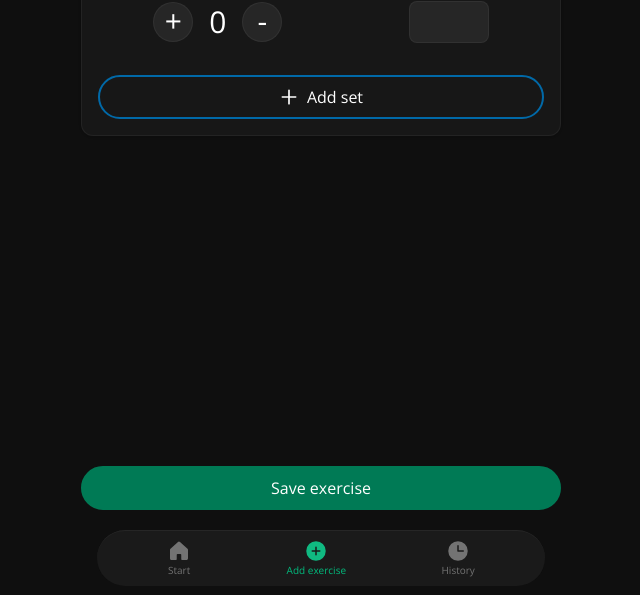
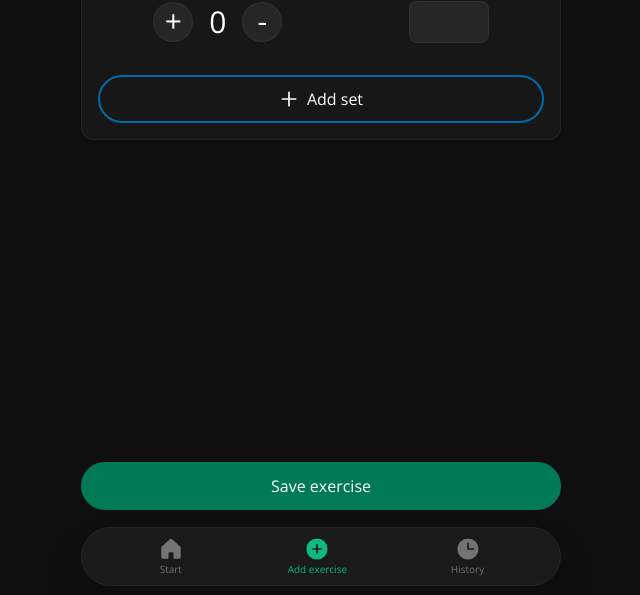
Before and after one commit to alexanderiksson/barbellbook, a React (Vite) app: page /add-exercise in a window 1280 px wide. Shown: the part 202-797 px from the top of the page, without its empty margins (319-959 px from the left). Built offline with nearby package versions, Linux system fonts and the light colour scheme.

Commit message:
Styling and fixes

```diff
--- a/src/components/common/Buttons.tsx
+++ b/src/components/common/Buttons.tsx
@@ -36,7 +36,7 @@ export function LinkButton({ children, to, variant = "neutral", className = "" }
             to={to}
             className={`${handleVariant(
                 variant
-            )} px-4 py-2 rounded-full inline-flex justify-center items-center gap-2 border-2 ${className}`}
+            )} px-4 py-2.5 rounded-full inline-flex justify-center items-center gap-2 border-2 ${className}`}
         >
             {children}
         </Link>
@@ -48,7 +48,7 @@ export function Button({ children, variant = "neutral", className = "", onClick
         <button
             className={`${handleVariant(
                 variant
-            )} px-4 py-2 rounded-full inline-flex justify-center items-center cursor-pointer gap-2 border-2 ${className}`}
+            )} px-4 py-2.5 rounded-full inline-flex justify-center items-center cursor-pointer gap-2 border-2 ${className}`}
             onClick={onClick}
         >
             {children}
--- a/src/components/common/Notice.tsx
+++ b/src/components/common/Notice.tsx
@@ -39,7 +39,7 @@ export default function Notice({ registerTrigger, msg }: NoticeProps) {
         <div
             className={`${
                 notice ? "top-2" : "-top-full"
-            } content text-center p-2 bg-emerald-700/50 border border-white/10 rounded-lg fixed w-full z-20 backdrop-blur-3xl transition-all duration-300`}
+            } content text-center p-3 bg-emerald-700/50 border border-white/10 rounded-lg fixed w-full z-20 backdrop-blur-3xl transition-all duration-300`}
         >
             {msg}
         </div>
--- a/src/components/layout/Navigation.tsx
+++ b/src/components/layout/Navigation.tsx
@@ -21,7 +21,7 @@ const Tab = ({ to, label, Icon }: TabProps) => {
         >
             {({ isActive }) => (
                 <>
-                    <Icon color={isActive ? "#10b981" : "#737373"} />
+                    <Icon color={isActive ? "#10b981" : "#737373"} size="26px" />
                     <span>{label}</span>
                 </>
             )}
@@ -33,7 +33,7 @@ export default function Navigation() {
     return (
         <nav
             id="mobile-nav"
-            className="max-w-md bg-neutral-800/50 backdrop-blur-xl border-t border-white/5 fixed bottom-3 w-11/12 py-2 z-20 rounded-full left-1/2 transform -translate-x-1/2"
+            className="content bg-neutral-800/50 backdrop-blur-xl border border-white/5 fixed bottom-3 py-2 z-20 rounded-full left-1/2 transform -translate-x-1/2 shadow-2xl"
         >
             <div className="content">
                 <ul className="flex justify-around items-center">
--- a/src/main.tsx
+++ b/src/main.tsx
@@ -2,6 +2,8 @@ import { StrictMode } from "react";
 import { createRoot } from "react-dom/client";
 import "./index.css";
 import App from "./App.tsx";
+
+console.log("https://alexeriksson.se");
 
 createRoot(document.getElementById("root")!).render(
     <StrictMode>
--- a/src/pages/AddExercise.tsx
+++ b/src/pages/AddExercise.tsx
@@ -8,10 +8,13 @@ import WeightInput from "../components/pages/AddExercise/WeightInput";
 import SetTable from "../components/pages/AddExercise/SetTable";
 import Notice from "../components/common/Notice";
 import { AlertModal } from "../components/common/Modals";
+import Loader from "../components/common/Loader";
 
 import PlusIcon from "../assets/icons/PlusIcon";
 
 export default function AddExercise() {
+    const [loading, setLoading] = useState<boolean>(false);
+
     const { addExercise, currentSets, saveCurrentSets, removeCurrentSets, clearCurrentSets } =
         useWorkout();
 
@@ -27,6 +30,10 @@ export default function AddExercise() {
     const [modalText, setModalText] = useState("");
     const openModal = () => setIsModalOpen(true);
     const closeModal = () => setIsModalOpen(false);
+
+    if (loading) {
+        return <Loader />;
+    }
 
     return (
         <>
@@ -103,6 +110,7 @@ export default function AddExercise() {
                             setModalText("Enter exercise name.");
                             openModal();
                         } else {
+                            setLoading(true);
                             const newExercise = {
                                 name,
                                 sets: [...currentSets],
--- a/src/pages/Home.tsx
+++ b/src/pages/Home.tsx
@@ -6,11 +6,14 @@ import { LinkButton, Button } from "../components/common/Buttons";
 import ExerciseCard from "../components/pages/Home/ExerciseCard";
 import Notice from "../components/common/Notice";
 import { ConfirmModal, PromptModal } from "../components/common/Modals";
+import Loader from "../components/common/Loader";
 
 import PlusIcon from "../assets/icons/PlusIcon";
 import DoneIcon from "../assets/icons/DoneIcon";
 
 export default function Workout() {
+    const [loading, setLoading] = useState<boolean>(false);
+
     const { exercises, removeExercise, clearExercises, addWorkout } = useWorkout();
 
     // Trigger to show notice
@@ -25,6 +28,10 @@ export default function Workout() {
     const [isPromptModalOpen, setIsPromptModalOpen] = useState(false);
     const openPromptModal = () => setIsPromptModalOpen(true);
     const closePromptModal = () => setIsPromptModalOpen(false);
+
+    if (loading) {
+        return <Loader />;
+    }
 
     return (
         <>
@@ -45,6 +52,8 @@ export default function Workout() {
                 isOpen={isPromptModalOpen}
                 onClose={closePromptModal}
                 onSubmit={(value) => {
+                    setLoading(true);
+
                     const date = new Date().toLocaleDateString();
 
                     const newWorkout = {
@@ -55,6 +64,8 @@ export default function Workout() {
 
                     addWorkout(newWorkout);
                     clearExercises();
+
+                    setLoading(false);
 
                     // Trigger the notice
                     if (noticeTriggerRef.current) {
```
